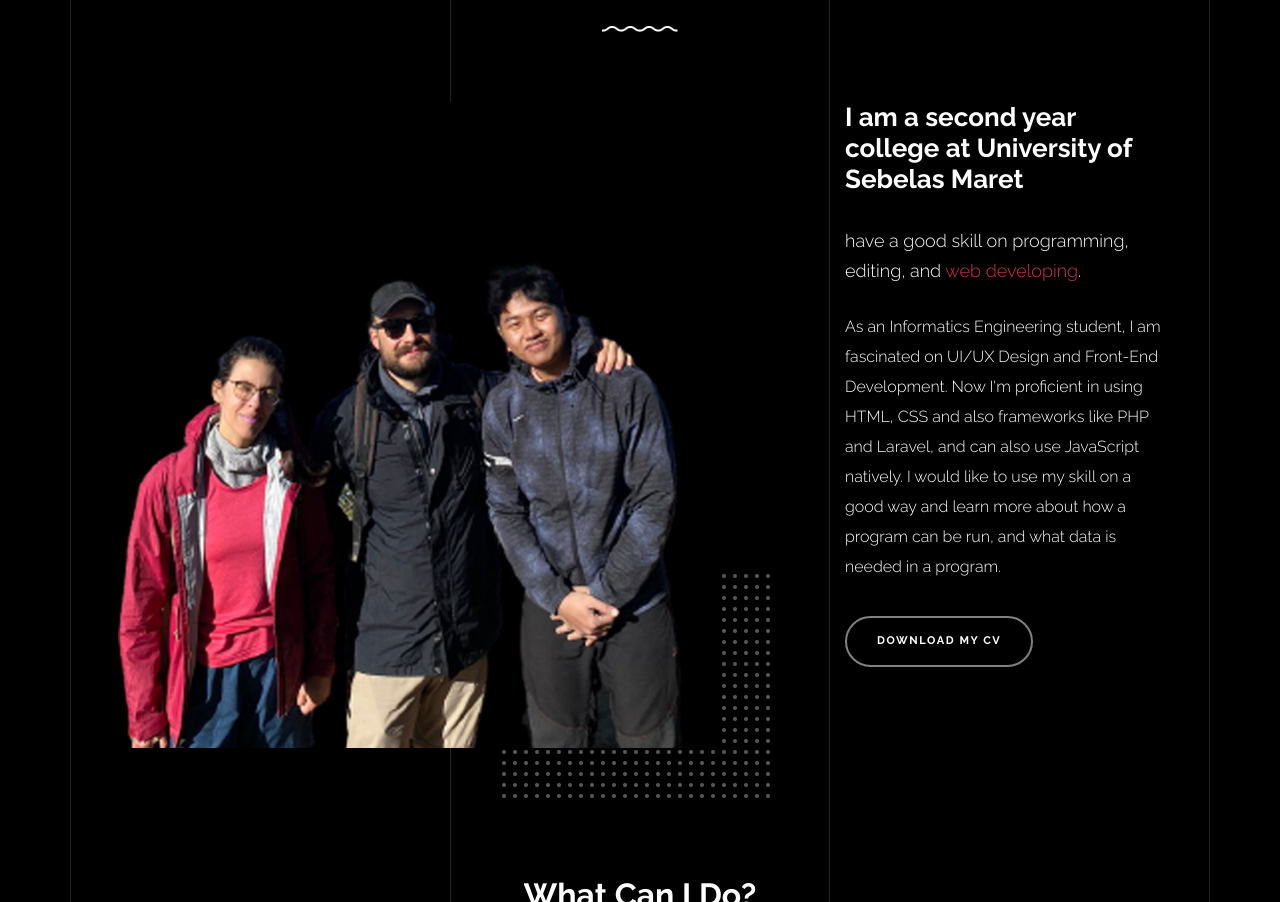
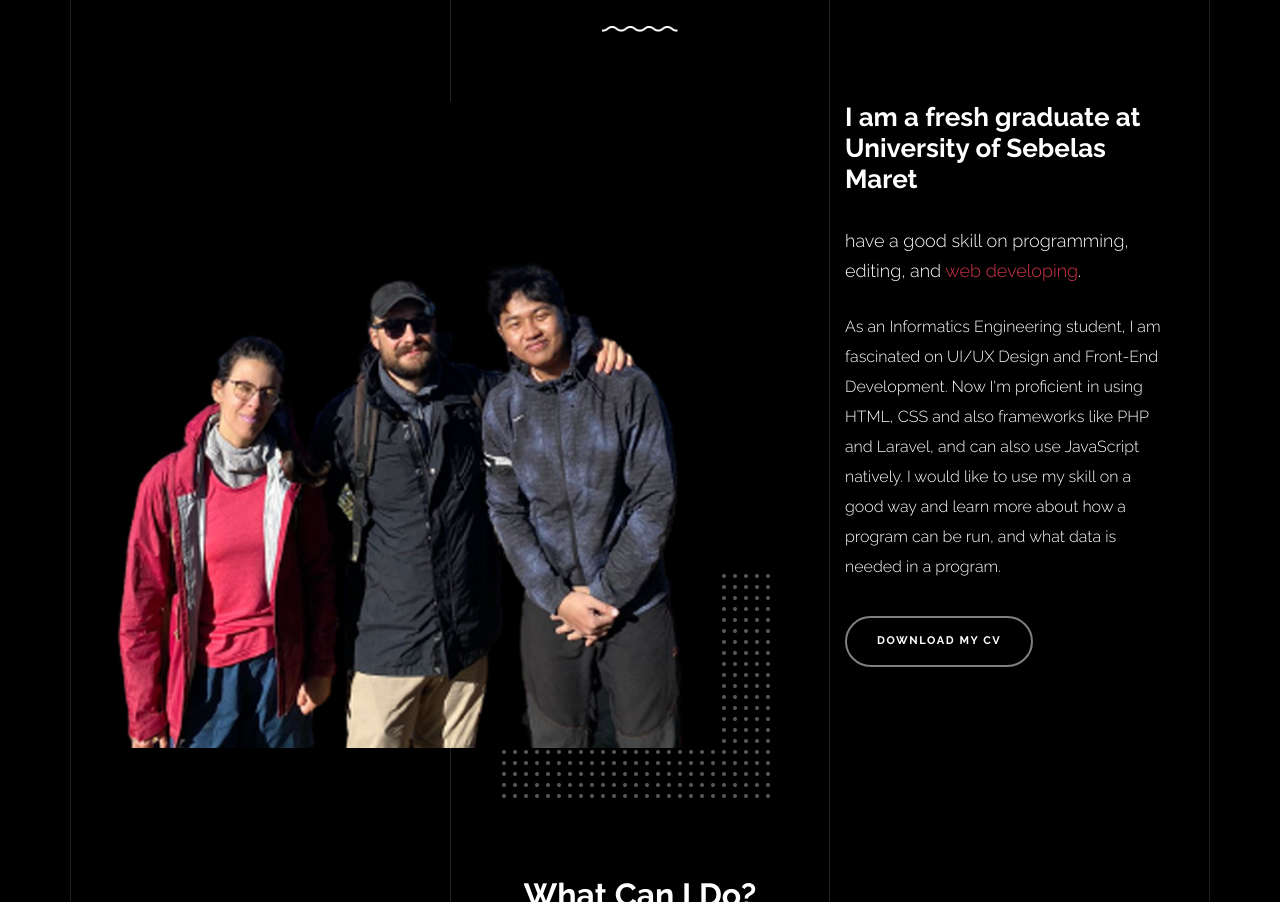
Before and after one commit to dewaanzx/V3421036-Dewa-Ahmad-Nur-Saputra-d3tiuns, a plain HTML site: page index.html in a window 1280 px wide. Shown: the part 1500-2402 px from the top of the page. Drawn offline with nearby package versions, Linux system fonts and the light colour scheme; files whose address does not match are found by name.

Commit message:
Update index.html

```diff
--- a/index.html
+++ b/index.html
@@ -263,7 +263,7 @@
               <div class="col-lg-4 pr-lg-5">
                 <h3 class="mb-4 heading-h3">
                   <span class="gsap-reveal"
-                    >I am a second year college at University of Sebelas
+                    >I am a fresh graduate at University of Sebelas
                     Maret</span
                   >
                 </h3>
```
